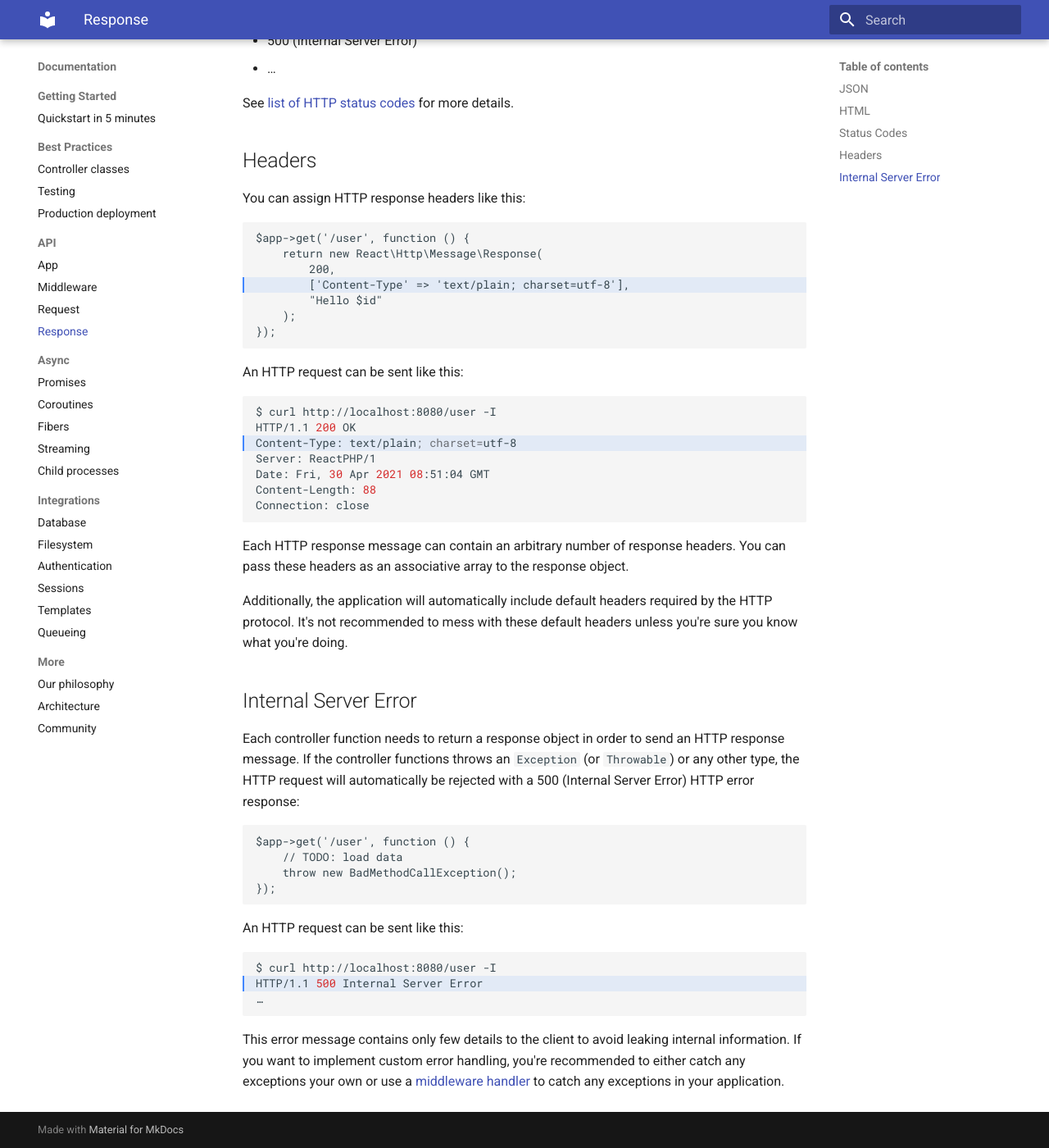
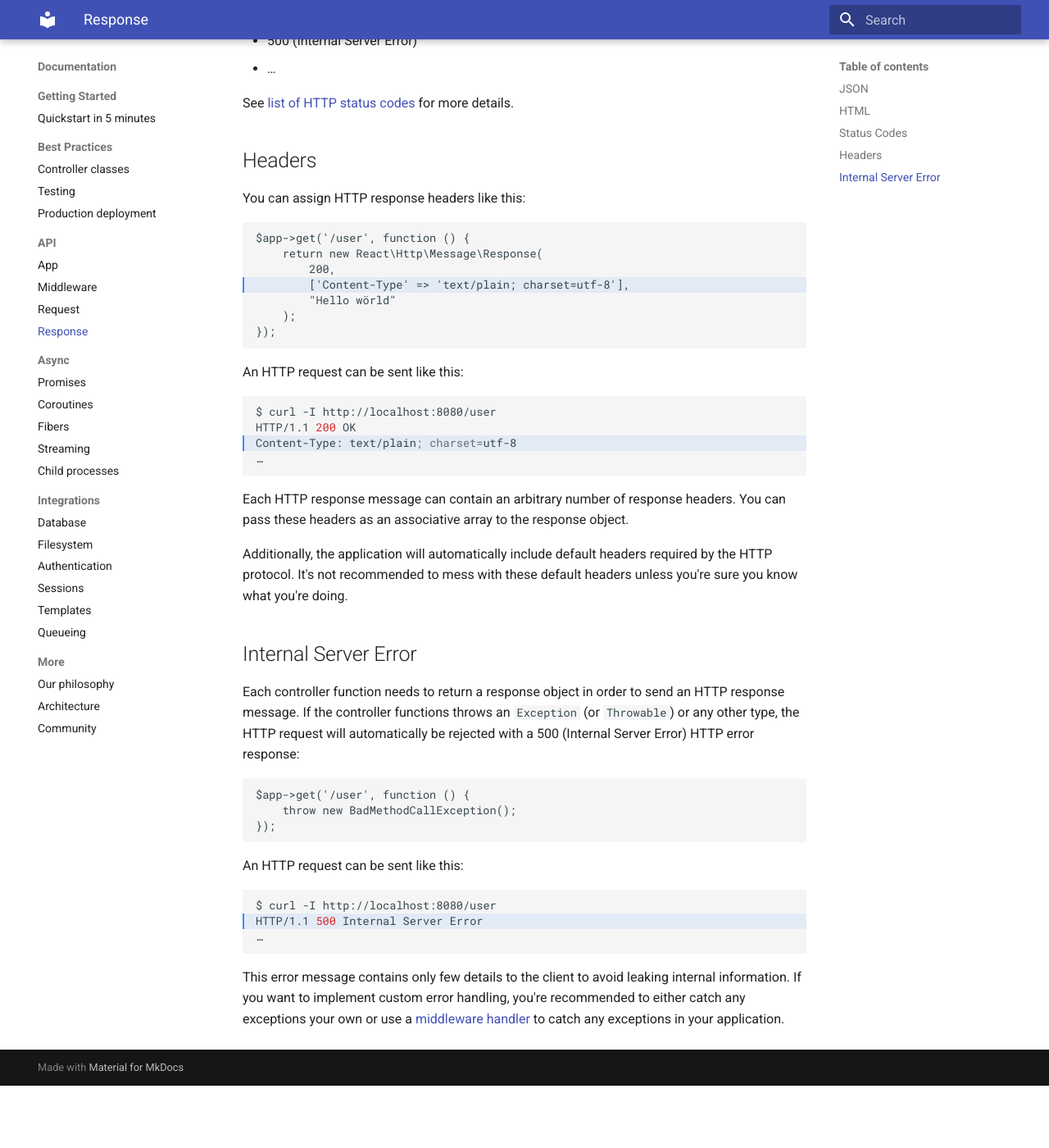
Before and after one commit to clue/framework-x, an MkDocs documentation site: the page built from docs/api/response.md, in a window 1280 px wide and 1400 px high, scrolled down 3390 px. Shown: the whole window at 82% size. Built offline with MkDocs 1.6.1 and Material for MkDocs 9.7.7, drawn with Linux system fonts in a browser that asks for light colours; after the commit the page ends 4714 px from its top, so only the background shows below that.

Commit message:
Improve documentation example snippets

````diff
--- a/docs/api/response.md
+++ b/docs/api/response.md
@@ -151,11 +151,11 @@ $app->get('/user/{id}', function (Psr\Http\Message\ServerRequestInterface $reque
 An HTTP request can be sent like this:
 
 ```bash hl_lines="2 6"
-$ curl http://localhost:8080/user/Alice -I
+$ curl -I http://localhost:8080/user/Alice
 HTTP/1.1 200 OK
 …
 
-$ curl http://localhost:8080/user/admin -I
+$ curl -I http://localhost:8080/user/admin
 HTTP/1.1 403 Forbidden
 …
 ```
@@ -183,7 +183,7 @@ $app->get('/user', function () {
     return new React\Http\Message\Response(
         200,
         ['Content-Type' => 'text/plain; charset=utf-8'],
-        "Hello $id"
+        "Hello wörld"
     );
 });
 ```
@@ -191,13 +191,10 @@ $app->get('/user', function () {
 An HTTP request can be sent like this:
 
 ```bash  hl_lines="3"
-$ curl http://localhost:8080/user -I
+$ curl -I http://localhost:8080/user
 HTTP/1.1 200 OK
 Content-Type: text/plain; charset=utf-8
-Server: ReactPHP/1
-Date: Fri, 30 Apr 2021 08:51:04 GMT
-Content-Length: 88
-Connection: close
+…
 ```
 
 Each HTTP response message can contain an arbitrary number of response headers.
@@ -218,7 +215,6 @@ HTTP error response:
 
 ```php
 $app->get('/user', function () {
-    // TODO: load data
     throw new BadMethodCallException();
 });
 ```
@@ -226,7 +222,7 @@ $app->get('/user', function () {
 An HTTP request can be sent like this:
 
 ```bash hl_lines="2"
-$ curl http://localhost:8080/user -I
+$ curl -I http://localhost:8080/user
 HTTP/1.1 500 Internal Server Error
 …
 ```
````
Also changed, not shown: docs/api/app.md (+3 -1 lines), docs/api/middleware.md (+3 -2 lines), docs/best-practices/controllers.md (+1 -4 lines), docs/best-practices/deployment.md (+2 -8 lines), docs/getting-started/quickstart.md (+1 -4 lines).
